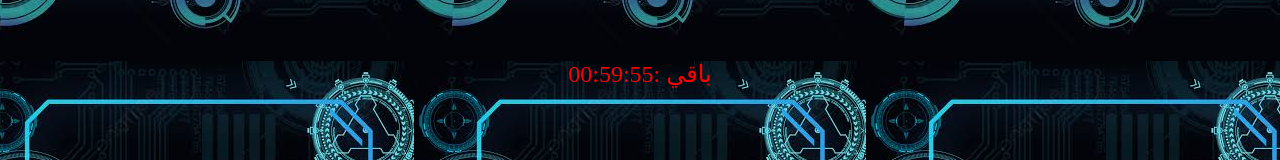
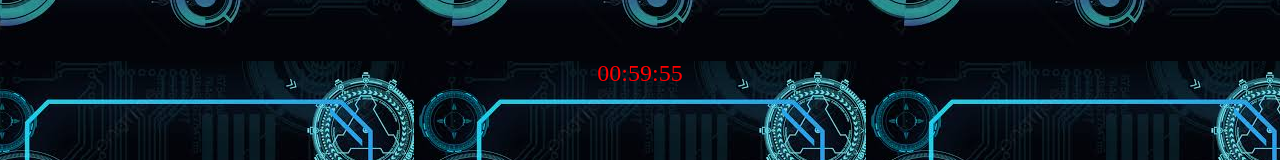
Before and after one commit to hack-crash/1xbet, a plain HTML site: page help/test.html in a window 1280 px wide. Shown: the top 160 px of the page. Drawn offline with Linux system fonts and the light colour scheme.

Commit message:
Update test.html

```diff
--- a/help/test.html
+++ b/help/test.html
@@ -200,7 +200,7 @@ height: 85px;
 </style>
   </head>
   <body>
-	<div id="banner">باقي :<span id="hours">01</span>:<span id="minutes">00</span>:<span id="seconds">00</span></div>
+	<div id="banner"><span id="hours">01</span>:<span id="minutes">00</span>:<span id="seconds">00</span></div>
 
 
 	  <div class="ball" id="ball1">تم تفعل هاك</div>
```
